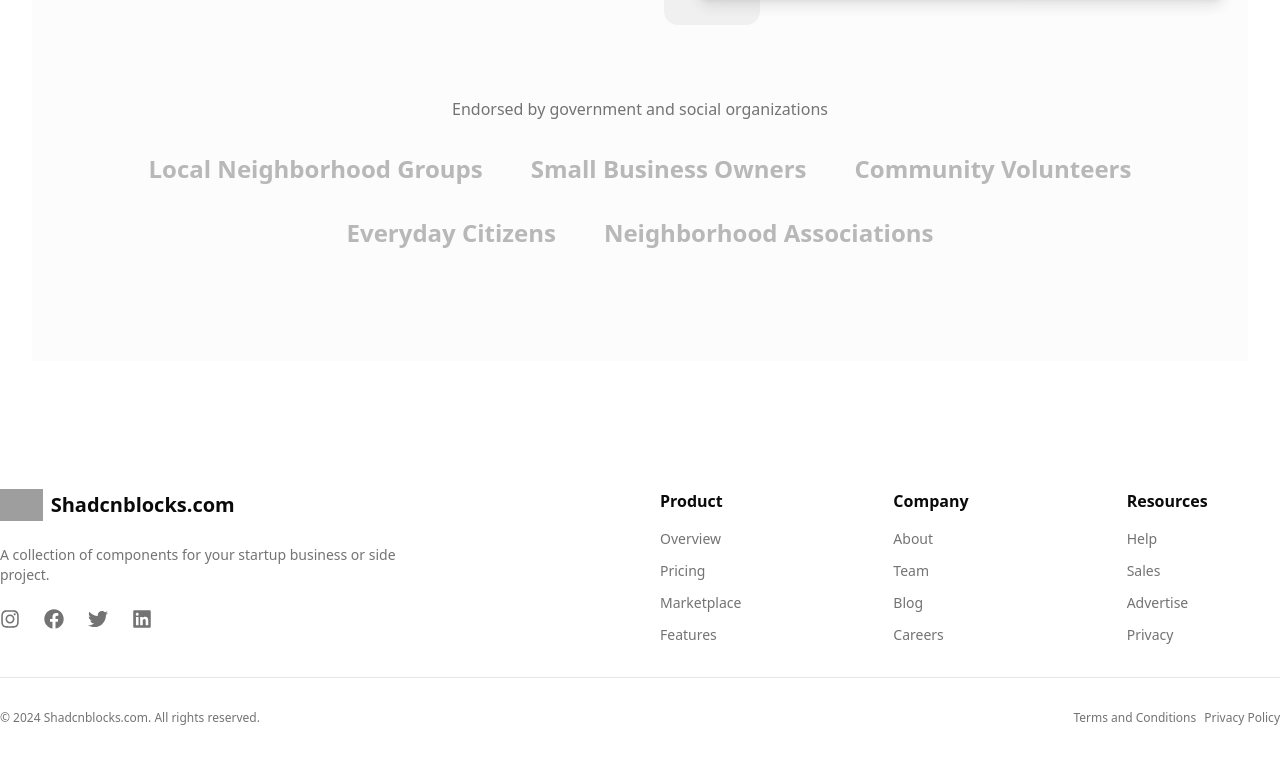
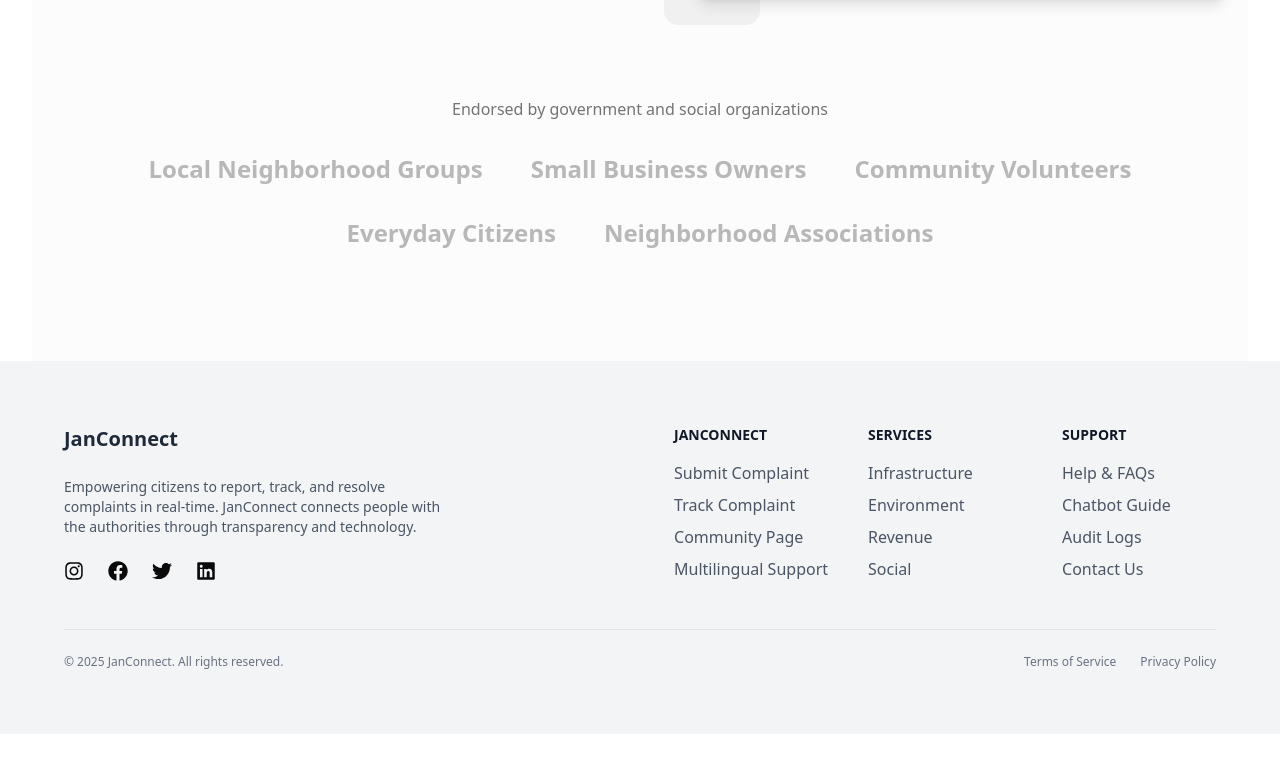
Before and after one commit to theogaditya/gms, a Next.js app in the folder apps/web/user-fe/: page / in a window 1280 px wide. Shown: the part 2161-2925 px from the top of the page. After the commit the page ends 2895 px from the top, so only its background shows below. Built offline with nearby package versions, Linux system fonts and the light colour scheme; grey boxes are pictures that could not be loaded.

Commit message:
💄 Update Footer7.tsx with new layout and social links

```diff
--- a/apps/web/user-fe/components/ui/footer-7.tsx
+++ b/apps/web/user-fe/components/ui/footer-7.tsx
@@ -1,13 +1,10 @@
+// components/Footer7.tsx
+
+"use client";
 import React from "react";
 import { FaFacebook, FaInstagram, FaLinkedin, FaTwitter } from "react-icons/fa";
 
 interface Footer7Props {
-  logo?: {
-    url: string;
-    src: string;
-    alt: string;
-    title: string;
-  };
   sections?: Array<{
     title: string;
     links: Array<{ name: string; href: string }>;
@@ -27,30 +24,30 @@ interface Footer7Props {
 
 const defaultSections = [
   {
-    title: "Product",
+    title: "JanConnect",
     links: [
-      { name: "Overview", href: "#" },
-      { name: "Pricing", href: "#" },
-      { name: "Marketplace", href: "#" },
-      { name: "Features", href: "#" },
+      { name: "Submit Complaint", href: "/submit" },
+      { name: "Track Complaint", href: "/track" },
+      { name: "Community Page", href: "/community" },
+      { name: "Multilingual Support", href: "/language" },
     ],
   },
   {
-    title: "Company",
+    title: "Services",
     links: [
-      { name: "About", href: "#" },
-      { name: "Team", href: "#" },
-      { name: "Blog", href: "#" },
-      { name: "Careers", href: "#" },
+      { name: "Infrastructure", href: "/categories/infrastructure" },
+      { name: "Environment", href: "/categories/environment" },
+      { name: "Revenue", href: "/categories/revenue" },
+      { name: "Social", href: "/categories/social" },
     ],
   },
   {
-    title: "Resources",
+    title: "Support",
     links: [
-      { name: "Help", href: "#" },
-      { name: "Sales", href: "#" },
-      { name: "Advertise", href: "#" },
-      { name: "Privacy", href: "#" },
+      { name: "Help & FAQs", href: "/help" },
+      { name: "Chatbot Guide", href: "/chatbot" },
+      { name: "Audit Logs", href: "/audit" },
+      { name: "Contact Us", href: "/contact" },
     ],
   },
 ];
@@ -63,46 +60,32 @@ const defaultSocialLinks = [
 ];
 
 const defaultLegalLinks = [
-  { name: "Terms and Conditions", href: "#" },
-  { name: "Privacy Policy", href: "#" },
+  { name: "Terms of Service", href: "/terms" },
+  { name: "Privacy Policy", href: "/privacy" },
 ];
 
 export const Footer7 = ({
-  logo = {
-    url: "https://www.shadcnblocks.com",
-    src: "https://www.shadcnblocks.com/images/block/logos/shadcnblockscom-icon.svg",
-    alt: "logo",
-    title: "Shadcnblocks.com",
-  },
   sections = defaultSections,
-  description = "A collection of components for your startup business or side project.",
+  description = "Empowering citizens to report, track, and resolve complaints in real-time. JanConnect connects people with the authorities through transparency and technology.",
   socialLinks = defaultSocialLinks,
-  copyright = "© 2024 Shadcnblocks.com. All rights reserved.",
+  copyright = "© 2025 JanConnect. All rights reserved.",
   legalLinks = defaultLegalLinks,
 }: Footer7Props) => {
   return (
-    <section className="py-32">
-      <div className="container mx-auto">
-        <div className="flex w-full flex-col justify-between gap-10 lg:flex-row lg:items-start lg:text-left">
-          <div className="flex w-full flex-col justify-between gap-6 lg:items-start">
-            {/* Logo */}
-            <div className="flex items-center gap-2 lg:justify-start">
-              <a href={logo.url}>
-                <img
-                  src={logo.src}
-                  alt={logo.alt}
-                  title={logo.title}
-                  className="h-8"
-                />
-              </a>
-              <h2 className="text-xl font-semibold">{logo.title}</h2>
-            </div>
-            <p className="max-w-[70%] text-sm text-muted-foreground">
+    <footer className="bg-gray-100 dark:bg-gray-900 px-4 py-16 sm:px-8 lg:px-16">
+      <div className="mx-auto max-w-screen-xl">
+        <div className="flex flex-col lg:flex-row justify-between gap-10">
+          {/* Description & Social */}
+          <div className="flex flex-col gap-6">
+            <h2 className="text-xl font-semibold text-gray-800 dark:text-white">
+              JanConnect
+            </h2>
+            <p className="max-w-sm text-sm text-gray-600 dark:text-gray-400">
               {description}
             </p>
-            <ul className="flex items-center space-x-6 text-muted-foreground">
+            <ul className="flex space-x-6">
               {socialLinks.map((social, idx) => (
-                <li key={idx} className="font-medium hover:text-primary">
+                <li key={idx} className="hover:text-blue-600 dark:hover:text-blue-400">
                   <a href={social.href} aria-label={social.label}>
                     {social.icon}
                   </a>
@@ -110,17 +93,23 @@ export const Footer7 = ({
               ))}
             </ul>
           </div>
-          <div className="grid w-full gap-6 md:grid-cols-3 lg:gap-20">
+
+          {/* Navigation Sections */}
+          <div className="grid gap-10 grid-cols-2 sm:grid-cols-3">
             {sections.map((section, sectionIdx) => (
               <div key={sectionIdx}>
-                <h3 className="mb-4 font-bold">{section.title}</h3>
-                <ul className="space-y-3 text-sm text-muted-foreground">
+                <h3 className="mb-4 text-sm font-semibold text-gray-900 dark:text-white uppercase">
+                  {section.title}
+                </h3>
+                <ul className="space-y-2 text-gray-600 dark:text-gray-400">
                   {section.links.map((link, linkIdx) => (
-                    <li
-                      key={linkIdx}
-                      className="font-medium hover:text-primary"
-                    >
-                      <a href={link.href}>{link.name}</a>
+                    <li key={linkIdx}>
+                      <a
+                        href={link.href}
+                        className="hover:text-blue-600 dark:hover:text-blue-400"
+                      >
+                        {link.name}
+                      </a>
                     </li>
                   ))}
                 </ul>
@@ -128,17 +117,21 @@ export const Footer7 = ({
             ))}
           </div>
         </div>
-        <div className="mt-8 flex flex-col justify-between gap-4 border-t py-8 text-xs font-medium text-muted-foreground md:flex-row md:items-center md:text-left">
-          <p className="order-2 lg:order-1">{copyright}</p>
-          <ul className="order-1 flex flex-col gap-2 md:order-2 md:flex-row">
+
+        {/* Legal Footer */}
+        <div className="mt-12 border-t pt-6 flex flex-col md:flex-row justify-between text-xs text-gray-500 dark:text-gray-400">
+          <p>{copyright}</p>
+          <ul className="flex flex-col sm:flex-row sm:space-x-6 mt-2 sm:mt-0">
             {legalLinks.map((link, idx) => (
-              <li key={idx} className="hover:text-primary">
-                <a href={link.href}> {link.name}</a>
+              <li key={idx}>
+                <a href={link.href} className="hover:text-blue-600 dark:hover:text-blue-400">
+                  {link.name}
+                </a>
               </li>
             ))}
           </ul>
         </div>
       </div>
-    </section>
+    </footer>
   );
 };
```
